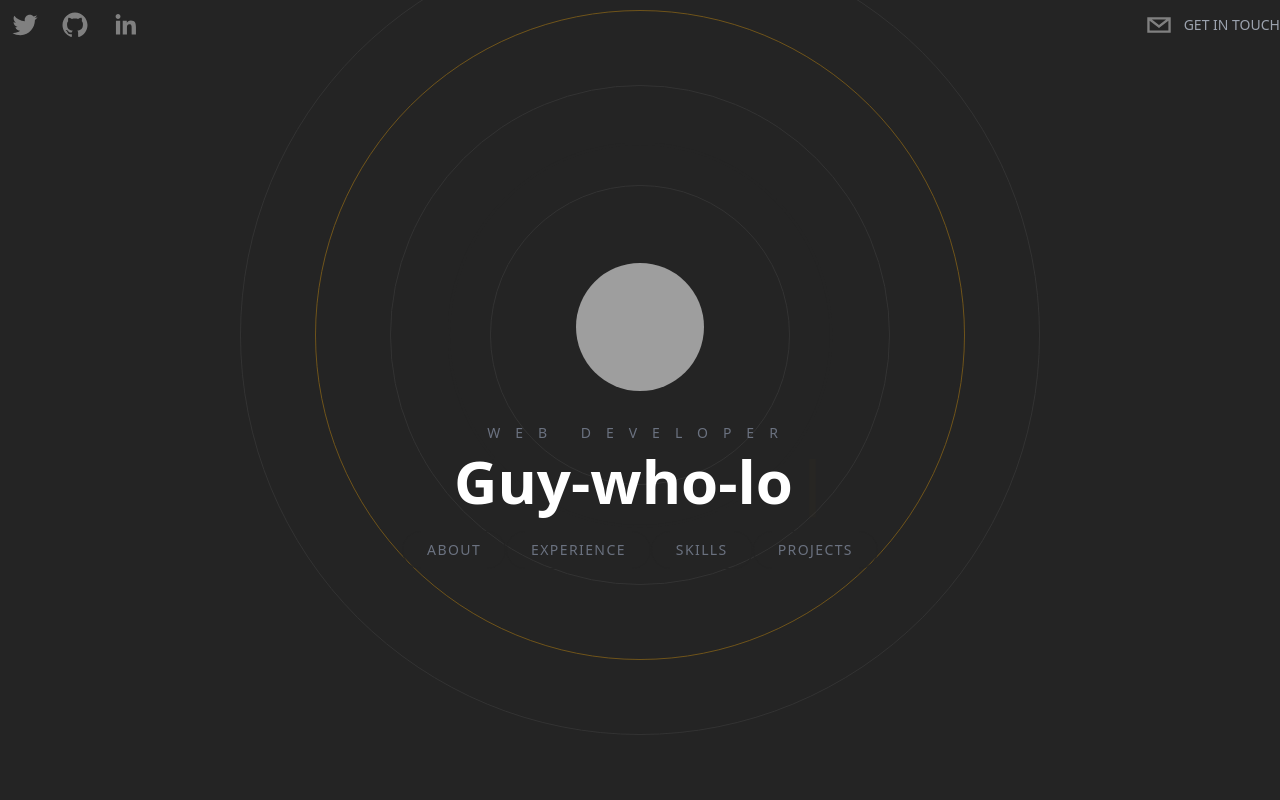
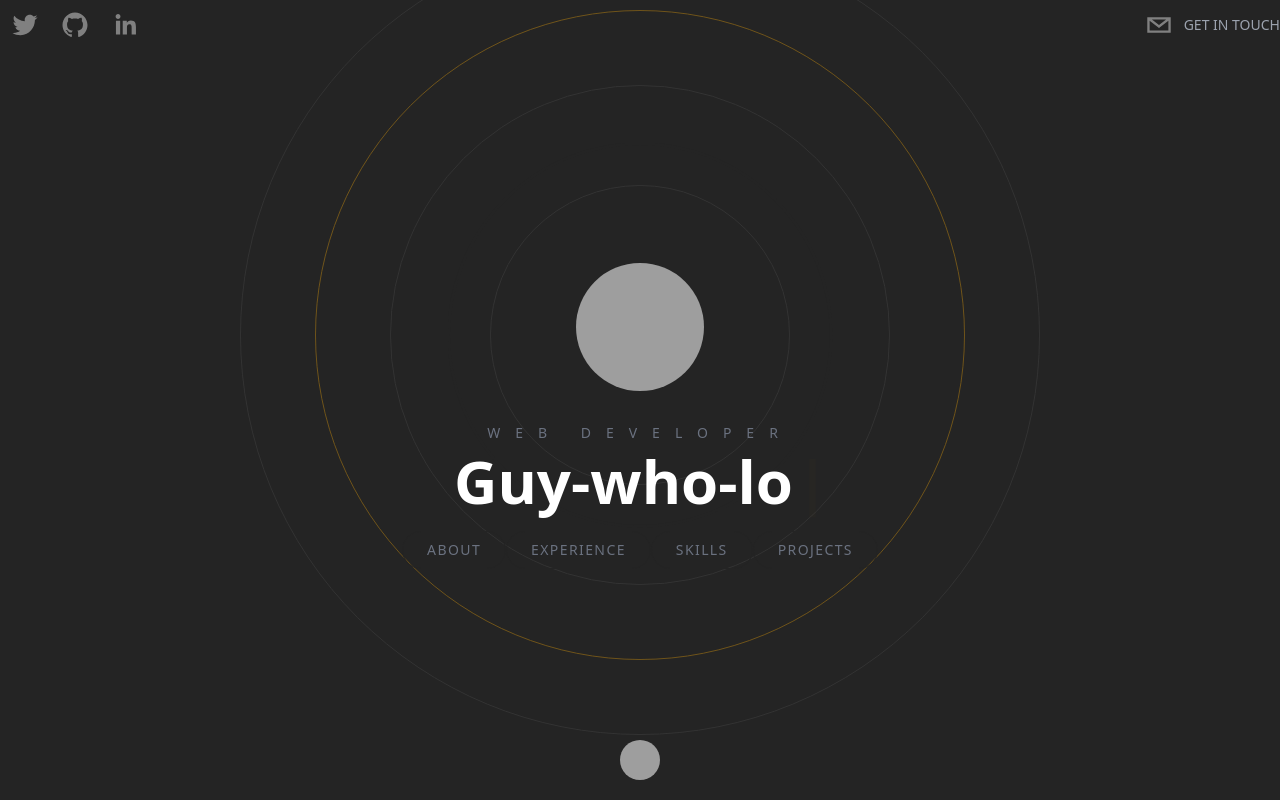
Before and after one commit to Dragiinus/Portfolio, a Next.js app in the folder portfolio/: page / in a window 1280 px wide. Built offline with nearby package versions, Linux system fonts and the light colour scheme; grey boxes are pictures that could not be loaded.

Commit message:
Home button

```diff
--- a/portfolio/components/Header.tsx
+++ b/portfolio/components/Header.tsx
@@ -1,6 +1,7 @@
 import React from 'react'
 import { SocialIcon } from 'react-social-icons'
 import { motion } from 'framer-motion'
+import Link from 'next/link'
 
 type Props = {}
 
@@ -40,6 +41,7 @@ export default function Header({}: Props) {
             />
         </motion.div>
 
+        <Link href="#contact">
             <motion.div
             initial={{
                 x: 500,
@@ -63,6 +65,7 @@ export default function Header({}: Props) {
                 />
                 <p className="uppercase hidden md:inline-flex text-sm text-gray-400">Get In Touch</p>
             </motion.div>
+        </Link>
     </header>
     )
 }
--- a/portfolio/pages/index.tsx
+++ b/portfolio/pages/index.tsx
@@ -7,6 +7,7 @@ import WorkExperience from '@/components/WorkExperience'
 import Skills from '@/components/Skills'
 import Projects from '@/components/Projects'
 import ContactMe from '@/components/ContactMe'
+import Link from 'next/link'
 
 const inter = Inter({ subsets: ['latin'] })
 
@@ -43,6 +44,16 @@ export default function Home() {
         <section id="contact" className="snap-start">
           <ContactMe />
         </section>
+
+        <Link href="#hero">
+        <footer className="sticky bottom-5 w-full cursor-pointer">
+          <div className="flex items-center justify-center">
+            <img
+            className="h-10 w-10 rounded-full filter grayscale hover:grayscale-0 cursor-pointer"
+            src="https://media.licdn.com/dms/image/D4E03AQHgRfS5E7HPnA/profile-displayphoto-shrink_800_800/0/1668516991401?e=1686787200&v=beta&t=EQJ1wtjc4tAuUEH6WqvDAwS2gk4v7oNyixSLqeQ3BTg" alt="" />
+          </div>
+        </footer>
+        </Link>
     </div>
   )
 }
```
Lines whose indentation alone changed are shown as unchanged.
